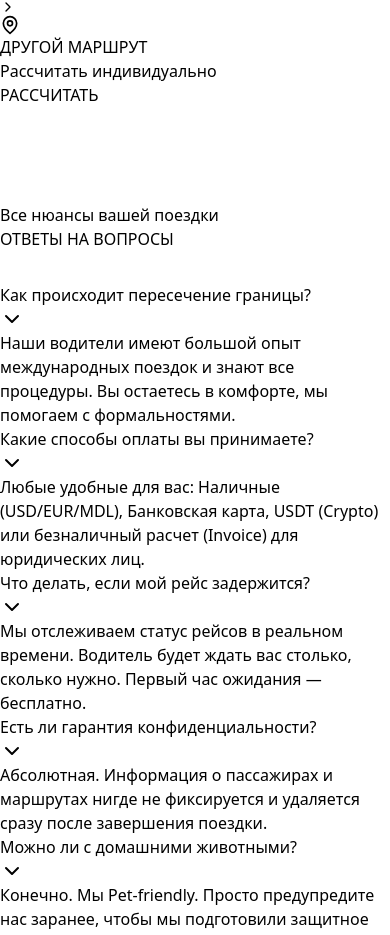
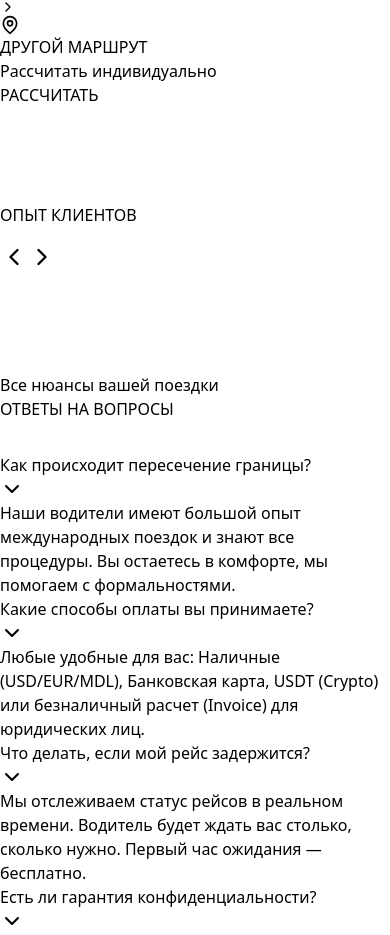
Before and after one commit to moldweb90-ship-it/kortege, a React (Vite) app: page / in a window 390 px wide. Shown: the part 5133-6068 px from the top of the page. Built offline with nearby package versions, Linux system fonts and the light colour scheme.

Commit message:
Optimize mobile performance: add lazy loading, remove heavy blur effects, replace external resource

```diff
--- a/index.html
+++ b/index.html
@@ -5,6 +5,8 @@
     <meta name="viewport" content="width=device-width, initial-scale=1.0" />
     <meta name="description" content="Премиум трансфер между Украиной, Молдовой и Румынией. Надежные водители с паспортами ЕС, комфортные авто, конфиденциальность. Заказать кортеж 24/7." />
     <link rel="icon" type="image/svg+xml" href="/favicon.svg" />
+    <link rel="preconnect" href="https://fonts.googleapis.com" />
+    <link rel="dns-prefetch" href="https://fonts.googleapis.com" />
     <meta property="og:title" content="KORTEGE.md - Трансфер Украина Молдова Румыния | Премиум Кортеж" />
     <meta property="og:description" content="Премиум трансфер между Украиной, Молдовой и Румынией. Надежные водители с паспортами ЕС, комфортные авто, конфиденциальность. Заказать кортеж 24/7." />
     <meta property="og:type" content="website" />
--- a/src/App.jsx
+++ b/src/App.jsx
@@ -928,11 +928,11 @@ const CarCarousel = ({ cars, t, openBooking }) => {
                 transform: isHidden ? 'scale(0)' : undefined,
               }}
             >
-              <div className={`relative bg-[#0a0a0a] border border-white/10 rounded-3xl overflow-hidden shadow-2xl transition-all duration-700 ${isActive ? 'scale-100 opacity-100 z-20 shadow-[0_0_50px_rgba(234,179,8,0.2)] border-yellow-500/50' : isPrev ? '-translate-x-full md:-translate-x-[60%] scale-90 opacity-40 blur-[1px]' : isNext ? 'translate-x-full md:translate-x-[60%] scale-90 opacity-40 blur-[1px]' : 'opacity-0 scale-0'}`}>
+              <div className={`relative bg-[#0a0a0a] border border-white/10 rounded-3xl overflow-hidden shadow-2xl transition-all duration-700 ${isActive ? 'scale-100 opacity-100 z-20 shadow-[0_0_50px_rgba(234,179,8,0.2)] border-yellow-500/50' : isPrev ? '-translate-x-full md:-translate-x-[60%] scale-90 opacity-40 md:blur-[1px]' : isNext ? 'translate-x-full md:translate-x-[60%] scale-90 opacity-40 md:blur-[1px]' : 'opacity-0 scale-0'}`}>
 
                 <div className="h-64 md:h-80 relative overflow-hidden">
                    <div className="absolute inset-0 bg-gradient-to-t from-[#0a0a0a] to-transparent z-10"></div>
-                   <img src={car.image} alt={car.name} className="w-full h-full object-cover" />
+                   <img src={car.image} alt={car.name} className="w-full h-full object-cover" loading="lazy" decoding="async" />
                    <div className="absolute top-4 right-4 z-20 bg-yellow-500 text-black px-3 py-1 text-xs font-black uppercase rounded tracking-widest shadow-lg">
                      {car.type}
                    </div>
@@ -1609,7 +1609,7 @@ const App = () => {
 
         <div className="fixed inset-0 z-0 bg-[radial-gradient(ellipse_at_top,_var(--tw-gradient-stops))] from-[#1a1a1a] via-[#050505] to-black"></div>
         <div className="bg-grain"></div>
-        <div className="fixed inset-0 z-0 bg-[url('https://www.transparenttextures.com/patterns/stardust.png')] opacity-20 pointer-events-none mix-blend-screen"></div>
+        <div className="fixed inset-0 z-0 bg-[radial-gradient(circle_at_50%_50%,rgba(255,255,255,0.03)_0%,transparent_50%)] opacity-20 pointer-events-none"></div>
 
         <Navbar lang={lang} setLang={setLang} toggleModal={() => openBooking()} t={t.nav} />
         <Modal isOpen={isModalOpen} close={() => setIsModalOpen(false)} lang={lang} selectedCar={selectedCarForModal} carList={getTranslatedCars} />
@@ -1841,6 +1841,13 @@ const App = () => {
                    </button>
                 </div>
               </div>
+            </div>
+          </section>
+
+           <section className="py-32 relative overflow-hidden">
+            <div className="container mx-auto px-4">
+              <h2 className="text-4xl md:text-6xl font-black text-white uppercase text-center mb-20">{t.reviews.title}</h2>
+              <VideoCarousel videos={availableVideos} />
             </div>
           </section>
 
--- a/src/index.css
+++ b/src/index.css
@@ -53,4 +53,21 @@
     padding-top: 3rem;
     padding-bottom: 3rem;
   }
+
+  /* Отключаем тяжелые эффекты на мобильных для производительности */
+  .backdrop-blur-md,
+  .backdrop-blur-xl,
+  .backdrop-blur-sm {
+    backdrop-filter: none !important;
+    -webkit-backdrop-filter: none !important;
+  }
+
+  .blur-\[1px\] {
+    filter: none !important;
+  }
+
+  .blur-\[120px\],
+  .blur-\[150px\] {
+    filter: blur(40px) !important;
+  }
 }
```
